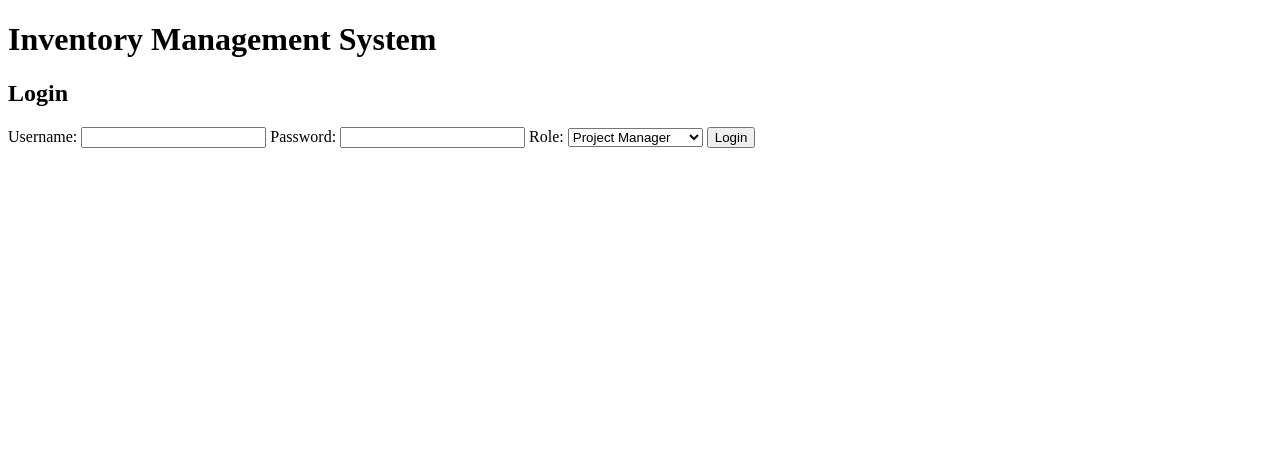
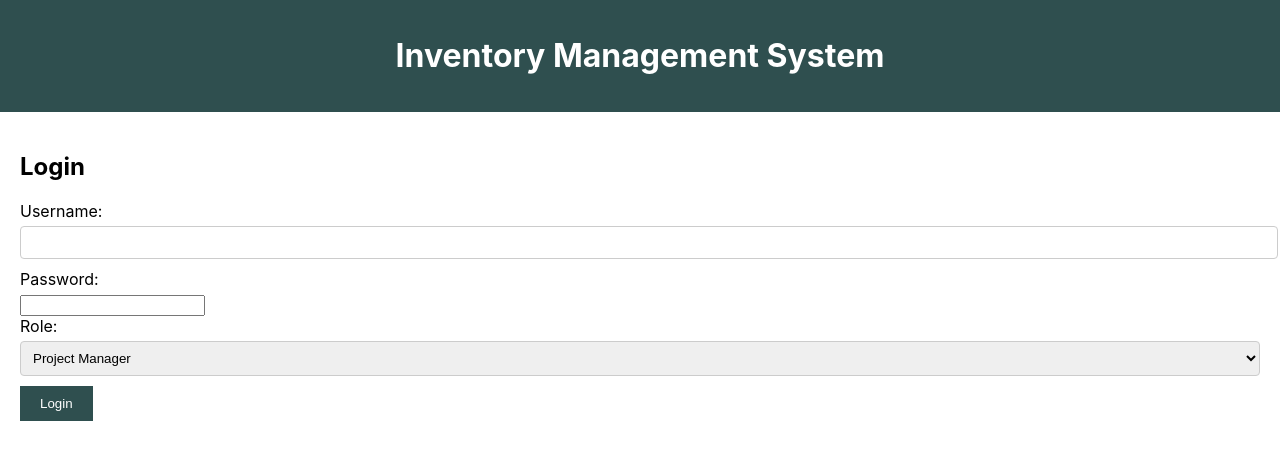
Before and after one commit to niborse/Double-services, a website: page inventory system/purchased/PurchasedLogin.html in a window 1280 px wide. Drawn offline with Linux system fonts and the light colour scheme.

Commit message:
PurchasedLogin.html

```diff
--- a/inventory system/purchased/PurchasedLogin.html
+++ b/inventory system/purchased/PurchasedLogin.html
@@ -4,7 +4,7 @@
     <meta charset="UTF-8">
     <meta name="viewport" content="width=device-width, initial-scale=1.0">
     <title>Login - Inventory System</title>
-    <link rel="stylesheet" href="styles.css">
+    <link rel="stylesheet" href="IMS Purchased.css">
 </head>
 <body>
     <header>
```
